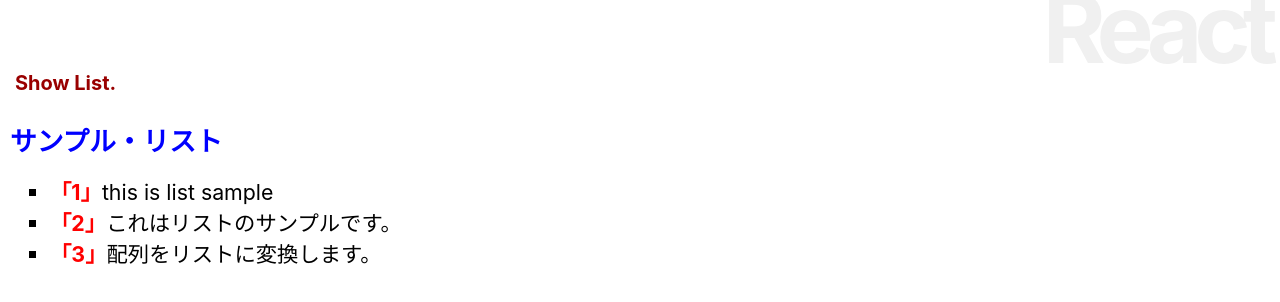
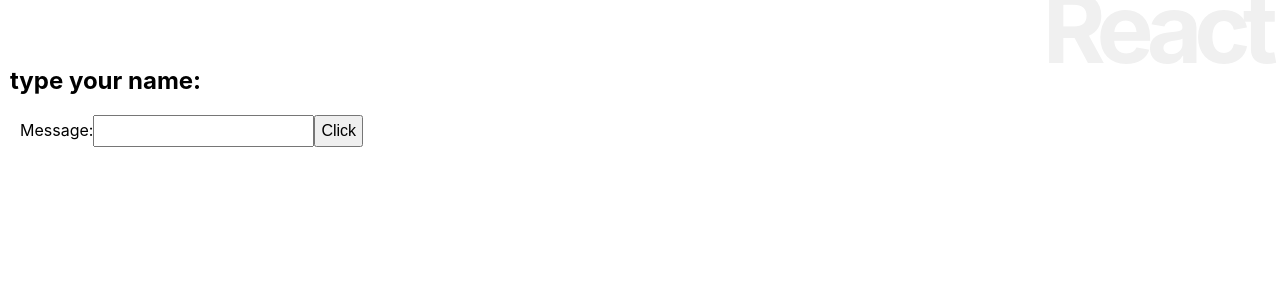
Before and after one commit to moyongkexing/react_next, a React (Create React App) app in the folder react_app/: page / in a window 1280 px wide. Shown: the top 302 px of the page. Built offline with nearby package versions, Linux system fonts and the light colour scheme.

Commit message:
フォームの利用

```diff
--- a/react_app/src/App.js
+++ b/react_app/src/App.js
@@ -2,11 +2,7 @@ import React, { Component } from 'react';
 import './App.css';
 
 class App extends Component {
-  data = [
-    "this is list sample",
-    "これはリストのサンプルです。",
-    "配列をリストに変換します。"
-  ]
+  input = '';
 
   msgStyle = {
     fontSize: "20px",
@@ -14,19 +10,41 @@ class App extends Component {
     margin: "20px 0px",
     padding: "5px",
   }
-
+  inputStyle = {
+    fontSize: "12pt",
+    padding: "5px"
+  }
   constructor(props) {
     super(props);
     this.state = {
-      list:this.data
+      message: "type your name:"
     };
+    this.doChange = this.doChange.bind(this)
+    this.doSubmit = this.doSubmit.bind(this)
+  }
+
+  doChange(event) {
+    this.input = event.target.value;
+  }
+
+  doSubmit(event) {
+    this.setState({
+      message: "Hello," + this.input
+    });
+    event.preventDefault();
   }
 
   render() {
     return <div>
       <h1>React</h1>
-      <h2 style={this.msgStyle}>Show List.</h2>
-      <List title="サンプル・リスト" data={this.data} />
+      <h2>{this.state.message}</h2>
+      <form onSubmit={this.doSubmit}>
+        <label>
+          <span style={this.inputStyle}></span>Message:
+          <input type="text" style={this.inputStyle} onChange={this.doChange} />
+        </label>
+        <input type="submit" style={this.inputStyle} value="Click" />
+      </form>
     </div>;
   }
 }
```
